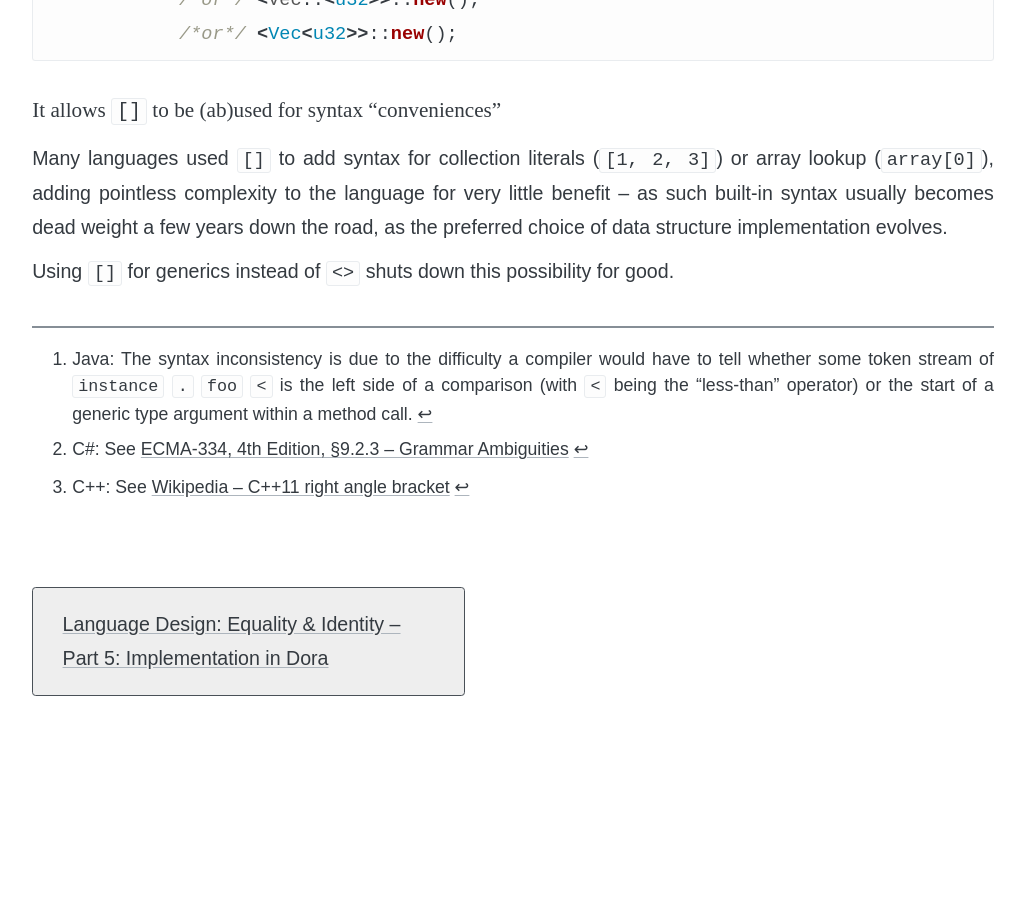
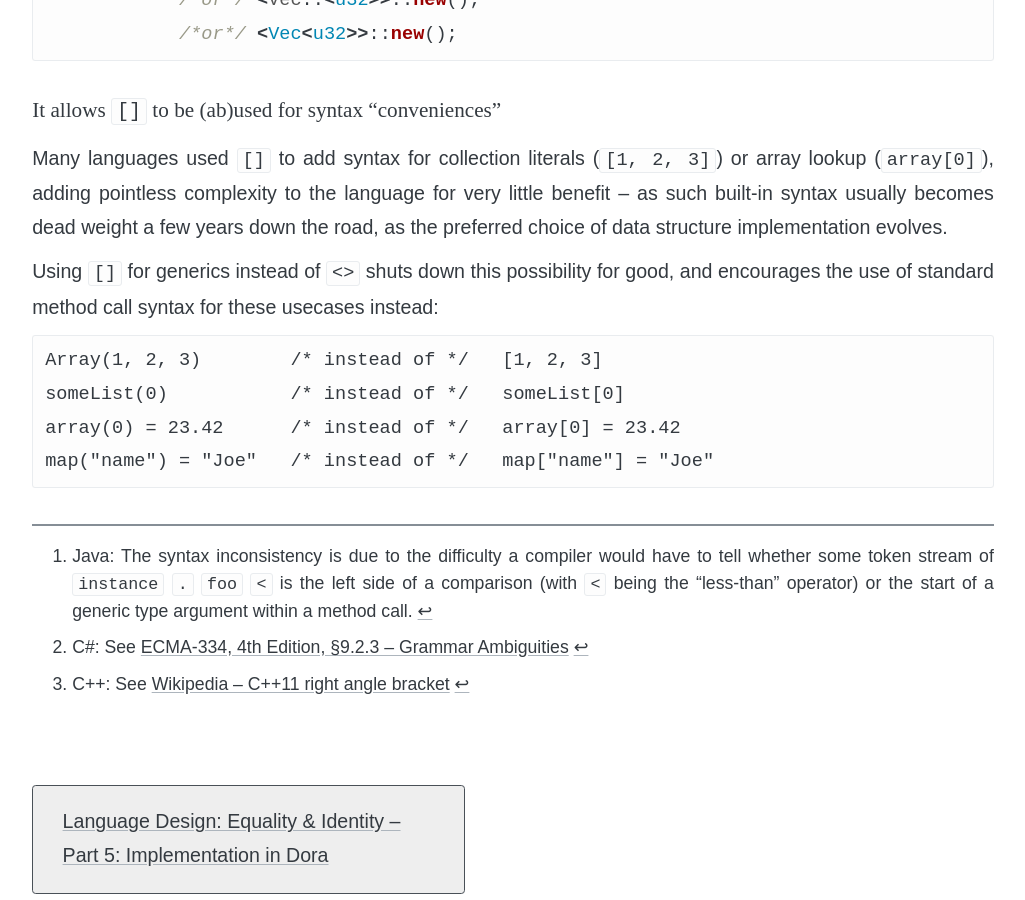
Before and after one commit to soc/soc.me, a Jekyll site: the page built from _languages/stop-using-for-generics.md, in a window 1280 px wide and 900 px high, scrolled down 1499 px. Shown: the whole window, without its empty margins (127-1152 px from the left). Built offline with Jekyll 4.4.1, drawn with Linux system fonts in a browser that asks for light colours; some web fonts are replaced; before the commit the page ends 2215 px from its top, so only the background shows below that.

Commit message:
Add array syntax alternatives to "stop using <>"

````diff
--- a/_languages/stop-using-for-generics.md
+++ b/_languages/stop-using-for-generics.md
@@ -62,7 +62,15 @@ Many languages used `[]` to add syntax for collection literals (`[1, 2, 3]`) or
 syntax usually becomes dead weight a few years down the road, as the preferred choice
 of data structure implementation evolves.
 
-Using `[]` for generics instead of `<>` shuts down this possibility for good.
+Using `[]` for generics instead of `<>` shuts down this possibility for good, and encourages the use
+of standard method call syntax for these usecases instead:
+
+```
+Array(1, 2, 3)        /* instead of */   [1, 2, 3]
+someList(0)           /* instead of */   someList[0]
+array(0) = 23.42      /* instead of */   array[0] = 23.42
+map("name") = "Joe"   /* instead of */   map["name"] = "Joe"
+```
 
 
 [^java]: Java: The syntax inconsistency is due to the difficulty a compiler would have to tell whether some token stream of `instance` `.` `foo` `<` is the left side of a comparison (with `<` being the "less-than" operator) or the start of a generic type argument within a method call.
````
